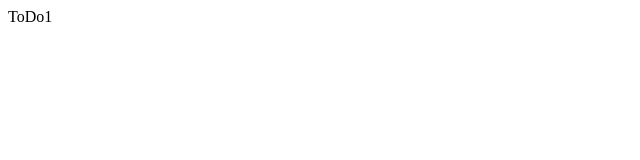
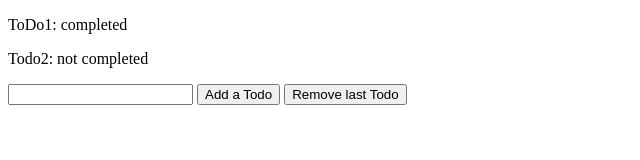
Before and after one commit to gilbertp97/angular-todo-list, a plain HTML site: page index.html in a window 1280 px wide. Shown: the whole page, without its empty margins (0-640 px from the left). Drawn offline with nearby package versions, Linux system fonts and the light colour scheme.

Commit message:
add and remove todos

```diff
--- a/controllers.js
+++ b/controllers.js
@@ -1,3 +1,14 @@
 toDoApp.controller('ToDoController', function(){
-  this.todo = "ToDo1";
+
+  var self = this
+
+  self.todos = [{ text: "ToDo1", completed: true }, { text: "Todo2", completed: false }];
+
+  self.addToDo = function(todoText){
+    self.todos.push({ text: todoText, completed: false })
+  };
+
+  self.removeToDo = function(){
+    self.todos.pop();
+  };
 });
--- a/index.html
+++ b/index.html
@@ -8,8 +8,13 @@
     <script type="text/javascript" src="controllers.js"></script>
   </head>
   <body>
-    <div ng-controller="ToDoController as controller">
-      {{ controller.todo }}
+    <div ng-controller="ToDoController as ctrl">
+      <p ng-repeat="todo in ctrl.todos">
+        {{ todo.text }}: {{ todo.completed ? "completed" : "not completed" }}
+      </p>
+      <input type="text" ng-model="todoText">
+      <button ng-click="ctrl.addToDo(todoText);">Add a Todo</button>
+      <button ng-click="ctrl.removeToDo();">Remove last Todo</button>
     </div>
   </body>
 </html>
```
